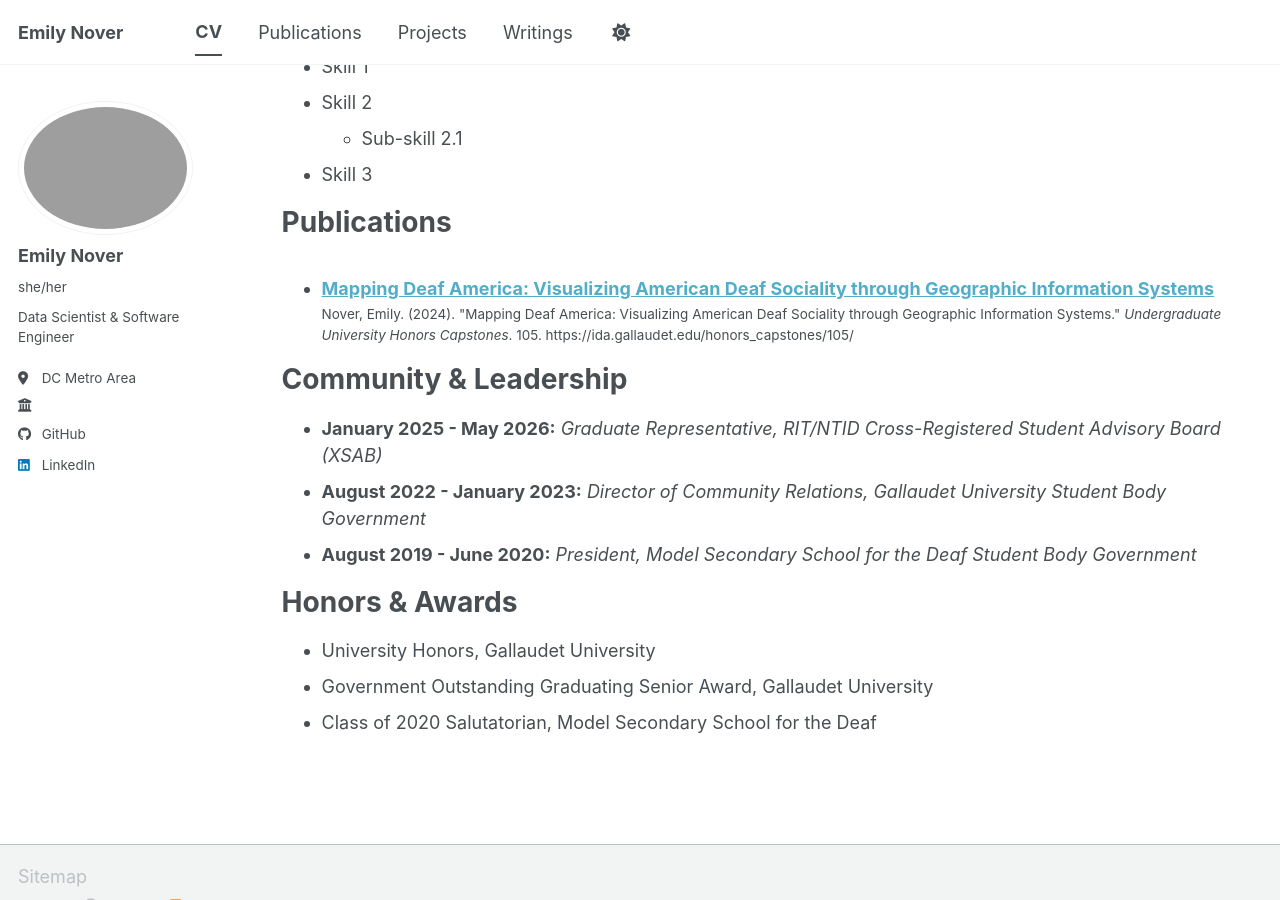
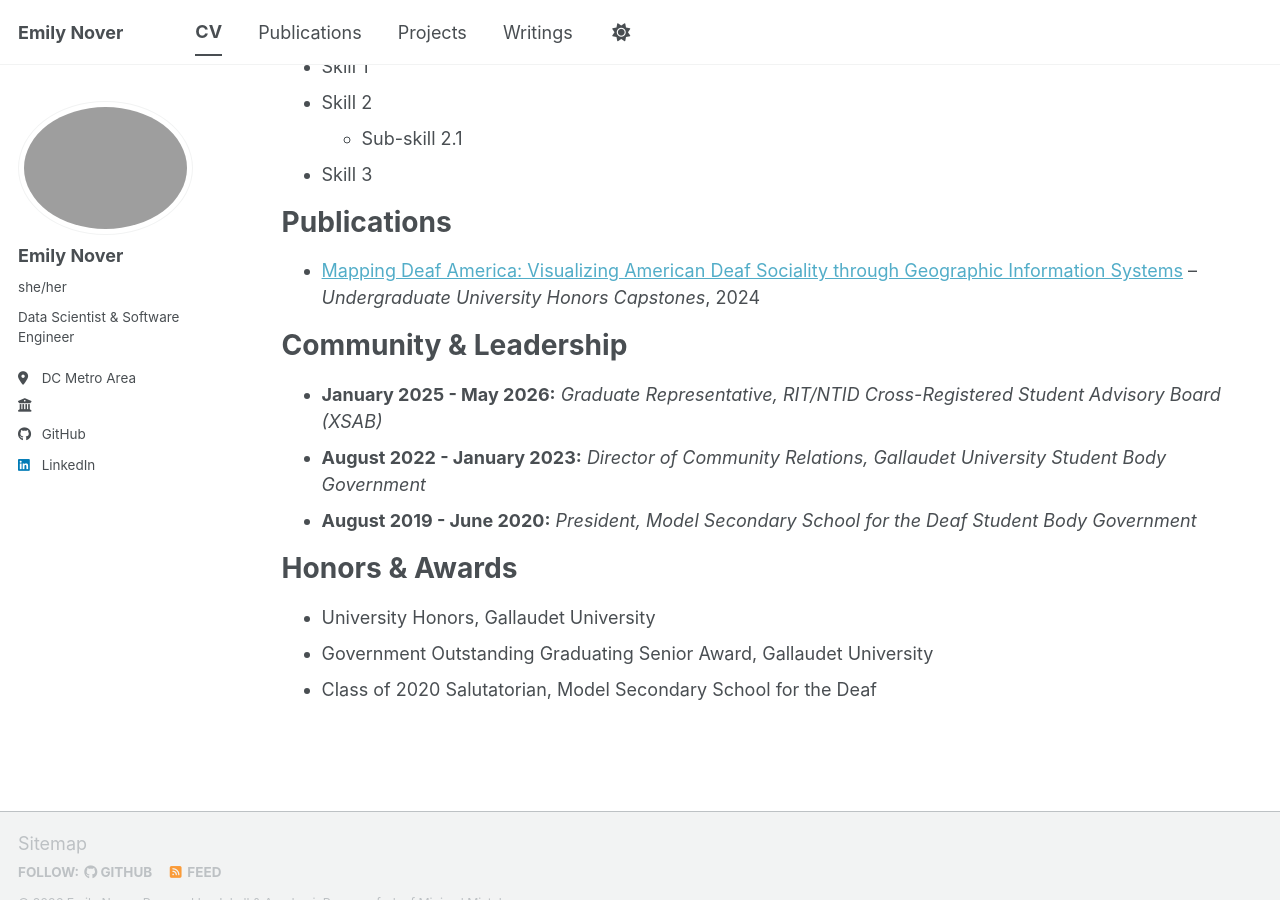
Before and after one commit to drblitx/drblitx.github.io, a Jekyll site: the page built from _pages/cv.md, in a window 1280 px wide and 900 px high, scrolled down 975 px. Built offline with Jekyll 4.4.1, drawn with Linux system fonts in a browser that asks for light colours; a script bundle is joined from its source files by our own code; library files that are not in the unit come from our copies.

Commit message:
working on publications section ;

```diff
--- a/_pages/cv.md
+++ b/_pages/cv.md
@@ -47,9 +47,7 @@ Skills
 
 Publications
 ======
-<ul>{% for post in site.publications reversed %}
-    {% include archive-single-cv.html %}
-  {% endfor %}</ul>
+* [Mapping Deaf America: Visualizing American Deaf Sociality through Geographic Information Systems](https://ida.gallaudet.edu/honors_capstones/105) -- _Undergraduate University Honors Capstones_, 2024
 
 Community & Leadership
 ======
```
Also changed, not shown: _publications/2024-05-10-mapping-deaf-america.md (+1 -1 lines).
